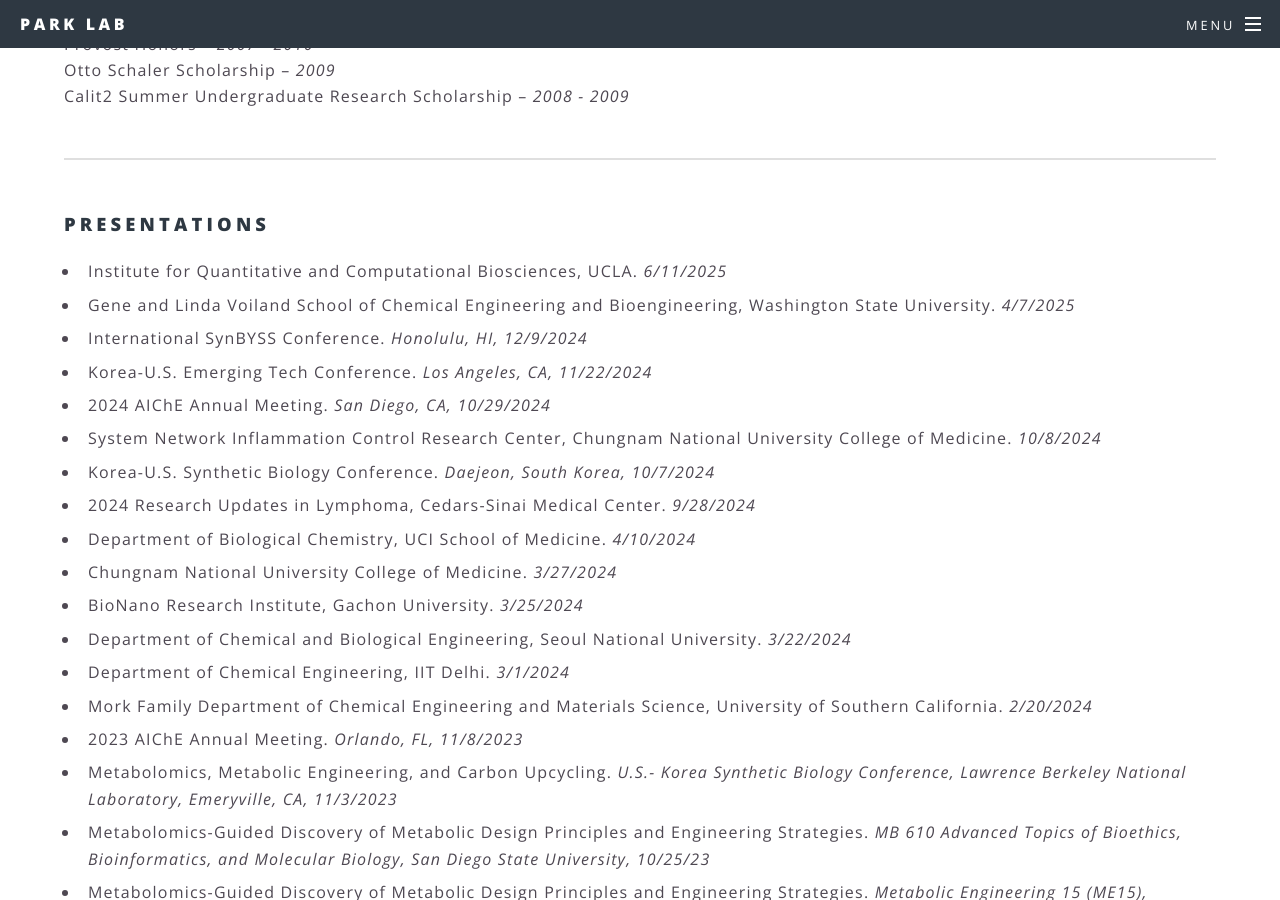
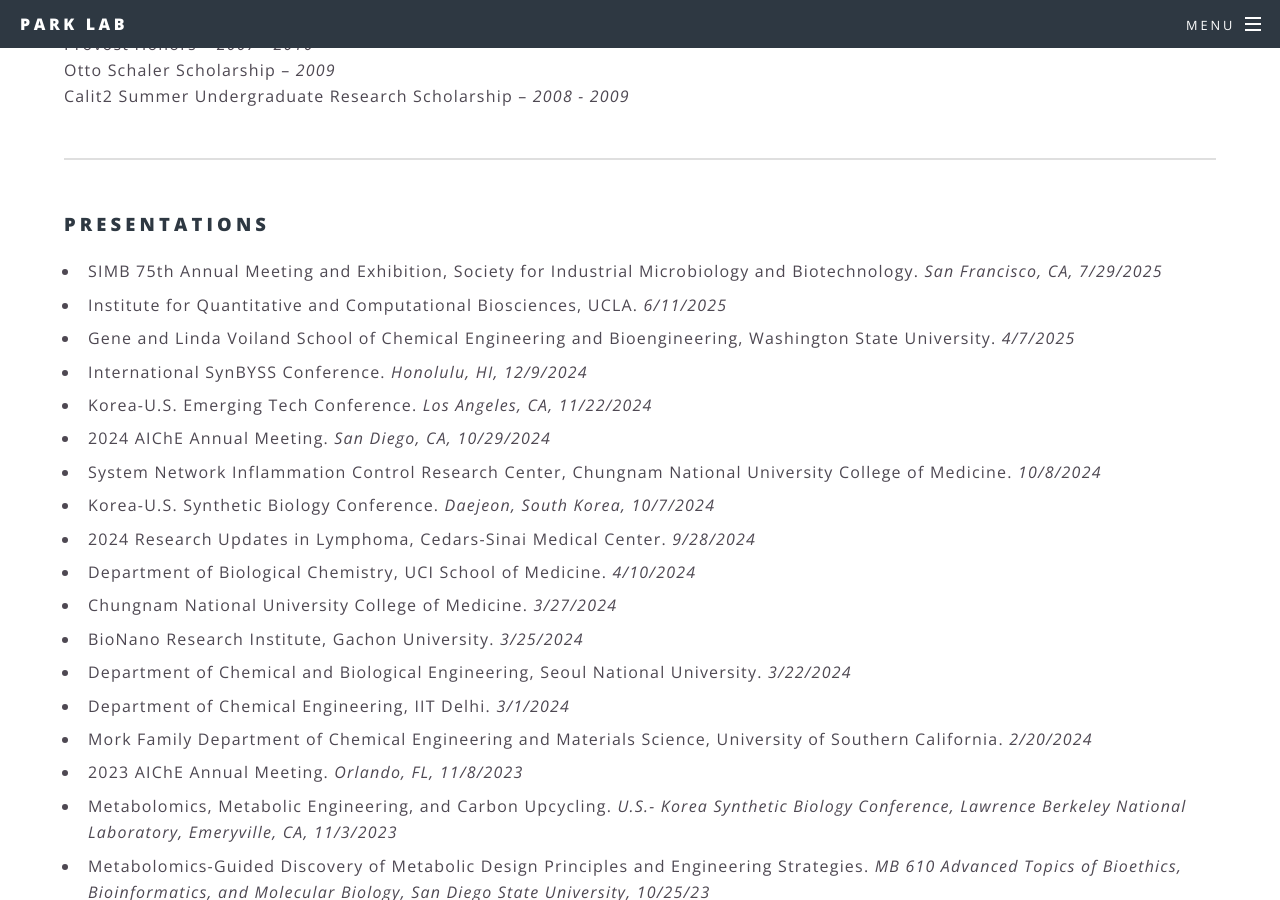
Before and after one commit to jopark/jopark.github.io, a Jekyll site: the page built from biography.html, in a window 1280 px wide and 900 px high, scrolled down 3857 px. Built offline with Jekyll 4.4.1, drawn with Linux system fonts in a browser that asks for light colours.

Commit message:
Update biography.html

```diff
--- a/biography.html
+++ b/biography.html
@@ -129,6 +129,7 @@
 		<p>
 		<h3>Presentations</h3>
 		<ul class="ul1">
+		<li>SIMB 75th Annual Meeting and Exhibition, Society for Industrial Microbiology and Biotechnology. <i>San Francisco, CA, 7/29/2025</i></li>
 		<li>Institute for Quantitative and Computational Biosciences, UCLA. <i>6/11/2025</i></li>
 		<li>Gene and Linda Voiland School of Chemical Engineering and Bioengineering, Washington State University. <i>4/7/2025</i></li>
 		<li>International SynBYSS Conference. <i>Honolulu, HI, 12/9/2024</i></li>
```
